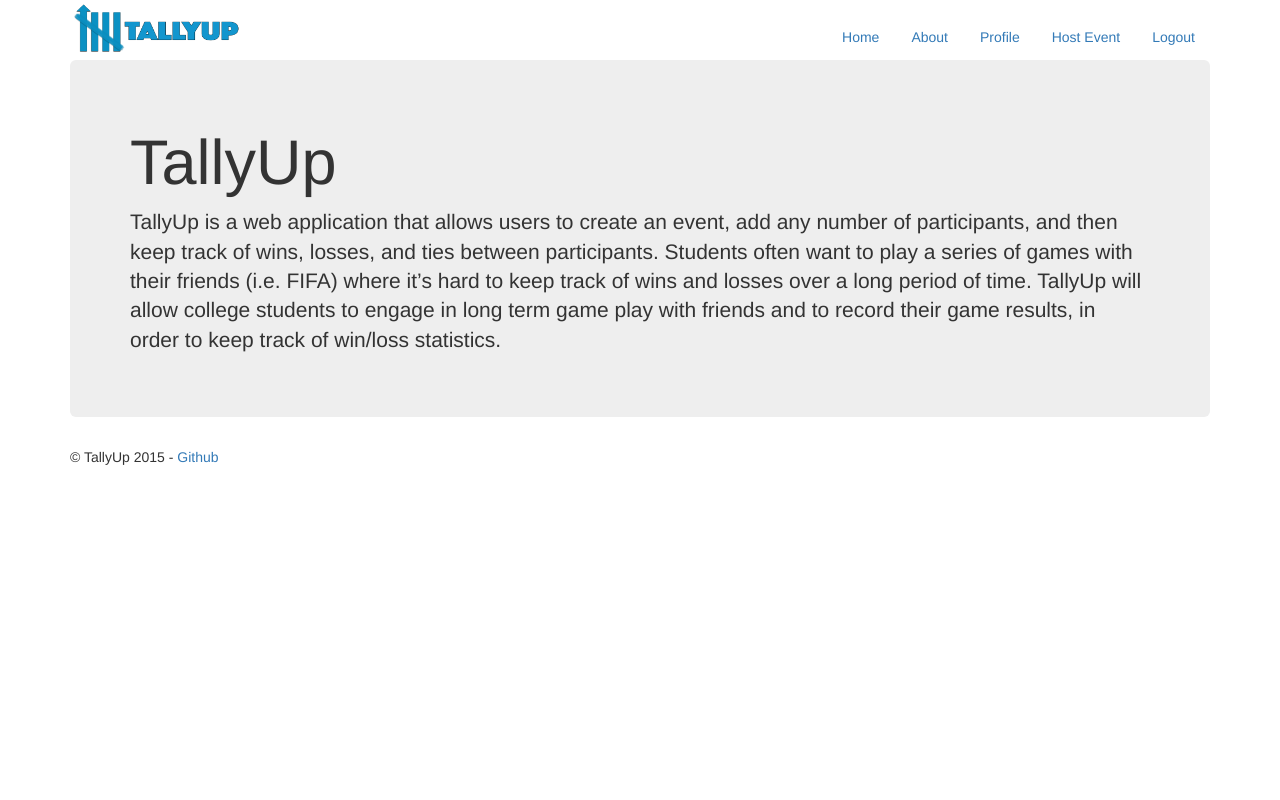
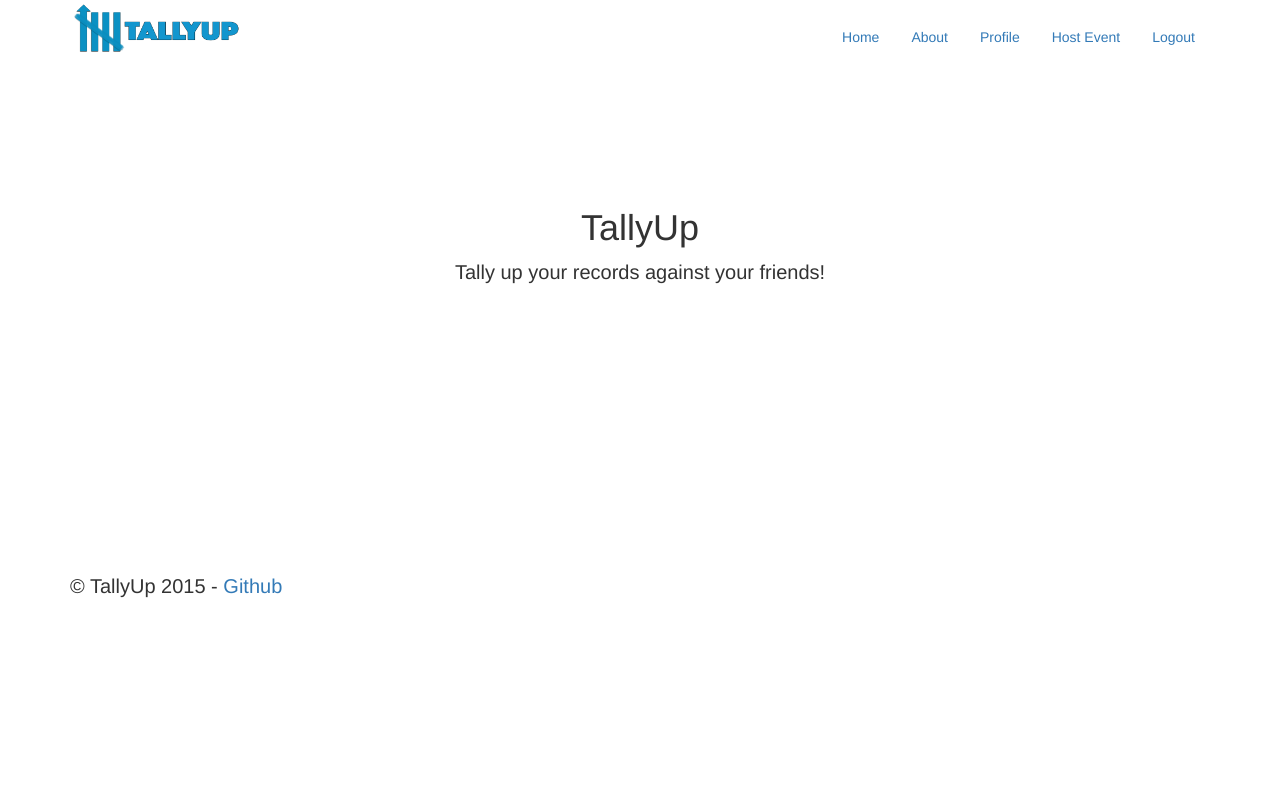
Before and after one commit to bendebebe/TallyUp, a Flask app: page / in a window 1280 px wide. Run offline with Flask 2, Linux system fonts and the light colour scheme; the visitor is signed in with stand-in values (Sample User, id 1); some libraries are stand-ins or nearby versions.

Commit message:
fonts, landing page, layout, etc.

```diff
--- a/app/static/css/layout.css
+++ b/app/static/css/layout.css
@@ -1,145 +1,12 @@
-@CHARSET "UTF-8";
-/*
-over-ride "Weak" message, show font in dark grey
-*/
-
-.progress-bar {
-    color: #333;
+body{
+  font-family: "Helvetica Neue", Helvetica, Arial, sans-serif;
 }
 
-/*
-Reference:
-http://www.bootstrapzen.com/item/135/simple-login-form-logo/
-*/
-
-* {
-    -webkit-box-sizing: border-box;
-     -moz-box-sizing: border-box;
-          box-sizing: border-box;
-  outline: none;
-}
-
-    .form-control {
-    position: relative;
-    font-size: 16px;
-    height: auto;
-    padding: 10px;
-    @include box-sizing(border-box);
-
-    &:focus {
-      z-index: 2;
-    }
-  }
-
-body {
-  background: #66C1F2;
-    -webkit-background-size: cover;
-    -moz-background-size: cover;
-    -o-background-size: cover;
-    background-size: cover;
-  font-size: 16px;
+p{
+  font-size: 20px;
 }
 
 
-.login-form {
-  margin-top: 30px;
+h1{
+  font-family: "Helvetica Neue", Helvetica, Arial, sans-serif;
 }
-
-form[role=login] {
-  color: #5d5d5d;
-  background: #f2f2f2;
-  padding: 26px;
-  border-radius: 10px;
-  -moz-border-radius: 10px;
-  -webkit-border-radius: 10px;
-}
-  form[role=login] img {
-    display: block;
-    margin: 0 auto;
-    margin-bottom: 35px;
-  }
-  form[role=login] input,
-  form[role=login] button {
-    font-size: 18px;
-    margin: 16px 0;
-  }
-  form[role=login] > div {
-    text-align: center;
-  }
-
-.form-links {
-  text-align: center;
-  margin-top: 1em;
-  margin-bottom: 50px;
-}
-  .form-links a {
-    color: #fff;
-  }
-      /* Space out content a bit */
-      body {
-        padding-top: 20px;
-        padding-bottom: 20px;
-      }
-      /* Everything but the jumbotron gets side spacing for mobile first views */
-      .header, .marketing, .footer {
-        padding-left: 15px;
-        padding-right: 15px;
-      }
-      /* Custom page header */
-      .header {
-        border-bottom: 1px solid #e5e5e5;
-      }
-      /* Make the masthead heading the same height as the navigation */
-      .header h3 {
-        margin-top: 0;
-        margin-bottom: 0;
-        line-height: 40px;
-        padding-bottom: 19px;
-      }
-      /* Custom page footer */
-      .footer {
-        padding-top: 19px;
-        color: #777;
-        border-top: 1px solid #e5e5e5;
-      }
-      /* Customize container */
-      @media(min-width: 768px) {
-        .container {
-          max-width: 730px;
-        }
-      }
-      .container-narrow > hr {
-        margin: 30px 0;
-      }
-      /* Main marketing message and sign up button */
-      .jumbotron {
-        text-align: center;
-        border-bottom: 1px solid #e5e5e5;
-      }
-      .jumbotron .btn {
-        font-size: 21px;
-        padding: 14px 24px;
-      }
-      /* Supporting marketing content */
-      .marketing {
-        margin: 40px 0;
-      }
-      .marketing p + h4 {
-        margin-top: 28px;
-      }
-      /* Responsive: Portrait tablets and up */
-      @media screen and(min-width: 768px) {
-        /* Remove the padding we set earlier */
-        .header, .marketing, .footer {
-          padding-left: 0;
-          padding-right: 0;
-        }
-        /* Space out the masthead */
-        .header {
-          margin-bottom: 30px;
-        }
-        /* Remove the bottom border on the jumbotron for visual effect */
-        .jumbotron {
-          border-bottom: 0;
-        }
-      }
--- a/app/templates/base.html
+++ b/app/templates/base.html
@@ -6,6 +6,7 @@
     <title>{{ title }} - TallyUp</title>
     <meta name="viewport" content="width=device-width">
     <link rel="stylesheet" href="https://netdna.bootstrapcdn.com/bootswatch/3.0.0/cyborg/bootstrap.min.css">
+    <link rel="stylesheet" href="/static/css/layout.css">
     <script type="text/javascript" src="/static/js/jquery.js"></script>
     <script type="text/javascript" src="https://ajax.googleapis.com/ajax/libs/jquery/2.0.3/jquery.min.js"></script>
     <script type="text/javascript" src="https://netdna.bootstrapcdn.com/bootstrap/3.1.1/js/bootstrap.min.js"></script>
@@ -37,12 +38,14 @@
         </ul>
         <a href="/"><img class="logo" src="/static/img/tallyupbanner.png" width="15%" height="7.5%"></a>
       </div>
+      </div>
+    <!-- /container -->
       {% block content %}{% endblock %}
+      <div class="container">
       <div class="footer">
-        <p>&copy; TallyUp 2015 - <a href="http://www.github.com/bendebebe/tallyup">Github</a></p>
+        <p>&copy; TallyUp 2015 - <a href="http://www.github.com/bendebebe/tallyup">Github<img src="/static/img/githubico.png" width="42" height="42"></img></a></p>
       </div>
       </div>
     </div>
-    <!-- /container -->
   </body>
 </html>
--- a/app/templates/host.html
+++ b/app/templates/host.html
@@ -14,8 +14,9 @@
 
 
 {% block content %}
-<h1>Host Event</h1>
-<form method="post" action="#">
+
+<form class="container" method="post" action="#">
+  <h1>Host Event</h1>
       <div class="row">
         <div class="col-md-4">
           <div class="form-group">
--- a/app/templates/index.html
+++ b/app/templates/index.html
@@ -12,11 +12,30 @@
 {% endif %}
 
 {% block content %}
-<div class="jumbotron">
-        <h1>TallyUp</h1>
-        <p class="lead">TallyUp is a web application that allows users to create an event, add any number of participants, and then keep track of wins, losses, and ties between participants. Students often want to play a series of games with their friends (i.e. FIFA) where it’s hard to keep track of wins and losses over a long period of time. TallyUp will allow college students to engage in long term game play with friends and to record their game results, in order to keep track of win/loss statistics.</p>
-        {% if user == None %}
-        	<a class="btn btn-lg center btn-primary" href="/register">Register</a><a class="btn btn-lg center btn-primary" style="margin-left:.5%;" href="/login">Sign In</a>
-        {% endif %}
+<div class="container-full">
+
+      <div class="row" style="margin-top:10%;margin-bottom:10%;">
+
+        <div class="col-lg-12 text-center v-center">
+
+          <h1>TallyUp</h1>
+          <p>Tally up your records against your friends!</p>
+          <a href="http://www.github.com/bendebebe/tallyup"><img src="/static/img/githubico.png" width="42" height="42"></img></a>
+        </div>
+
+      </div> <!-- /row -->
+
+      <div class="row">
+
+        <div class="col-lg-12 text-center v-center" style="font-size:39pt;">
+
+        </div>
+
       </div>
+
+    <br><br><br><br><br>
+
+</div> <!-- /container full -->
+
+
 {% endblock %}
--- a/app/templates/login.html
+++ b/app/templates/login.html
@@ -12,6 +12,7 @@
   <title>{{ title }} - TallyUp</title>
   <!-- Latest compiled and minified CSS -->
   <link rel="shortcut icon" href="/static/img/tallyuplogo.png">
+  <link rel="stylesheet" href="/static/css/layout.css">
 </head>
 
 
--- a/app/templates/profile.html
+++ b/app/templates/profile.html
@@ -11,7 +11,7 @@
 {% endif %}
 
 {% block content %}
-<div class="jumbotron">
+<div class="container" style="margin-bottom:10%;">
         <h1>{{ user.name }}'s Profile</h1>
         <div>
             <p>Wins: {{ user.wins }}, Losses: {{ user.losses }}, Ties: {{ user.ties }}</p>
--- a/app/templates/register.html
+++ b/app/templates/register.html
@@ -13,6 +13,7 @@
   <!-- Latest compiled and minified CSS -->
   <link rel="shortcut icon" href="/static/img/tallyuplogo.png">
   <script src="/static/js/login.js"></script>
+  <link rel="stylesheet" href="/static/css/layout.css">
 </head>
 
 <body>
```
Also changed, not shown: app/templates/about.html (+6 -1 lines), app/static/img/githubico.png (added).
